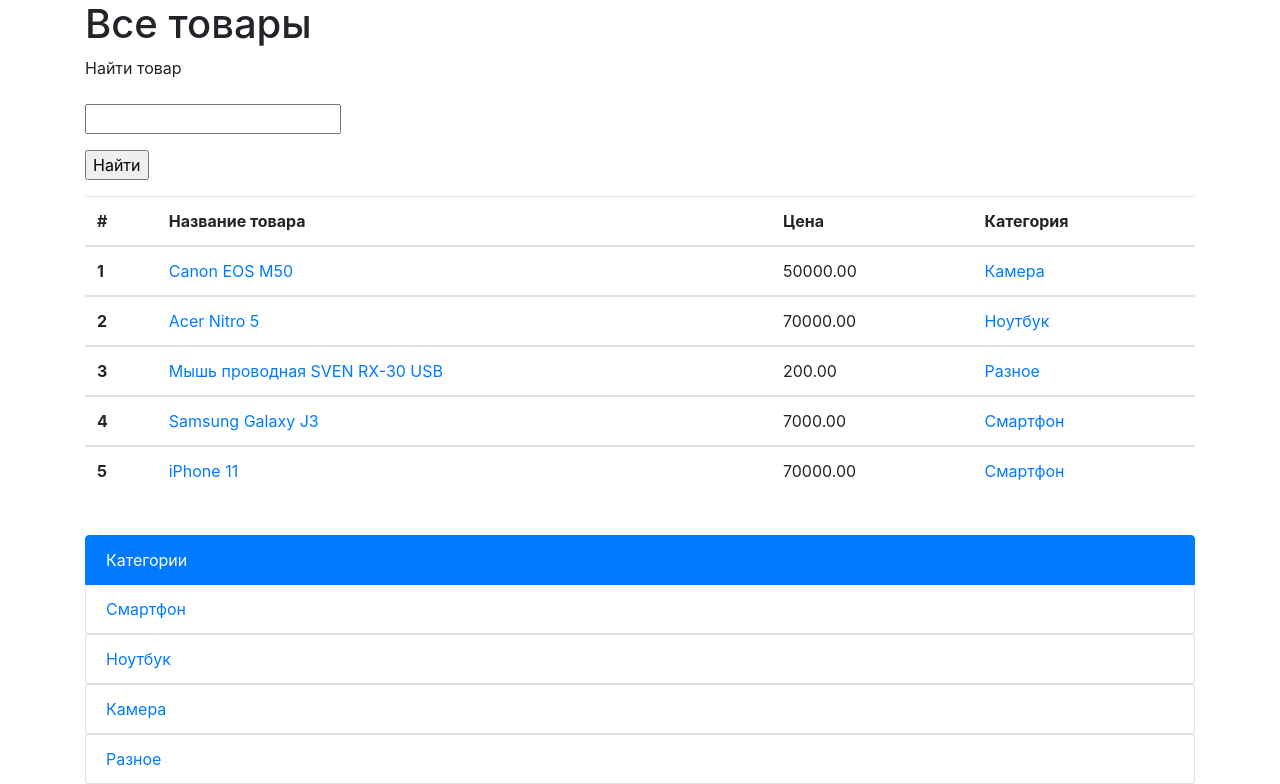
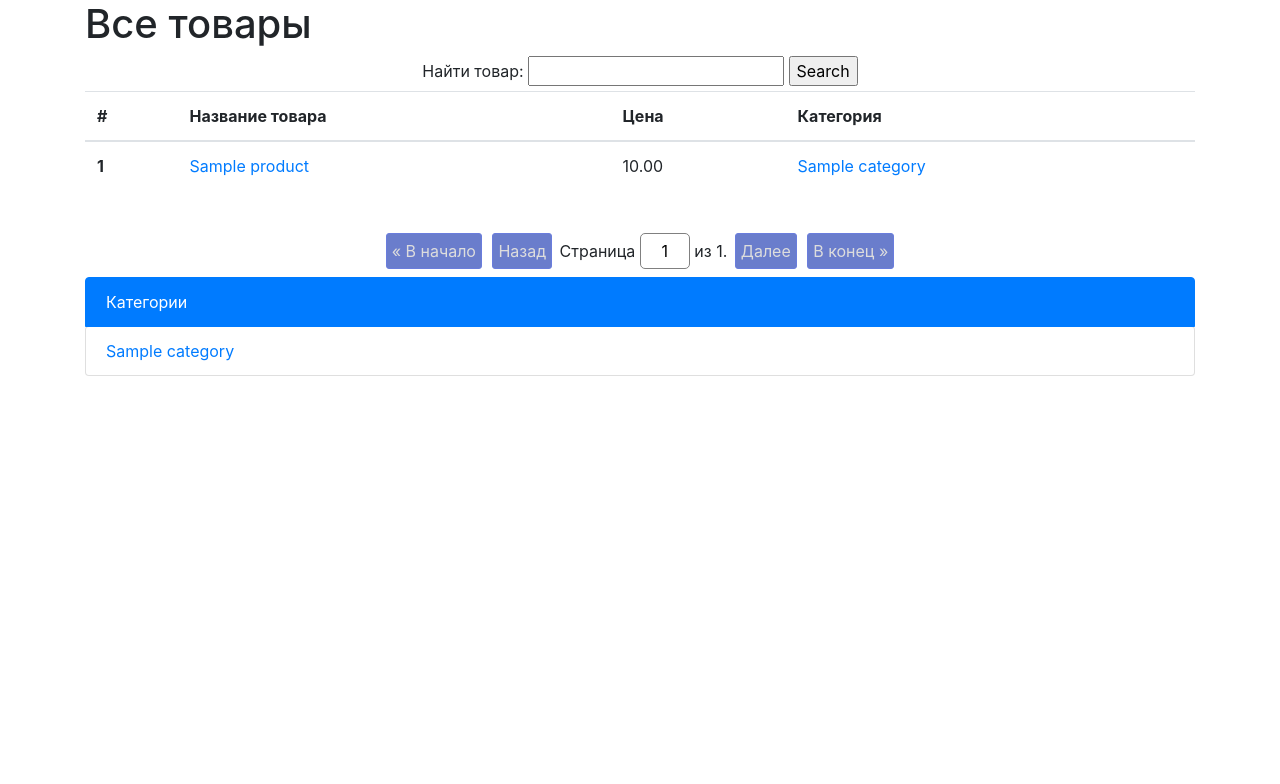
Before and after one commit to iasman312/lab_48, a Django app: page /products/ in a window 1280 px wide. Shown: the part 40-824 px from the top of the page. After the commit the page ends 416 px from the top, so only its background shows below. Run offline with Django 3.2, Linux system fonts and the light colour scheme; data comes from the database, SQL or seed files in the repository; tables that the repository leaves empty hold one stand-in row (values such as "Sample post"); parts of the project's set-up code (start-up, migrations or seed data) failed here and were passed over; some libraries are stand-ins or nearby versions.

Commit message:
Переделали старый проект

```diff
--- a/shop/webapp/admin.py
+++ b/shop/webapp/admin.py
@@ -1,5 +1,5 @@
 from django.contrib import admin
-from .models import Product
+from .models import Product, Category
 
 
 class ProductAdmin(admin.ModelAdmin):
@@ -11,3 +11,4 @@ class ProductAdmin(admin.ModelAdmin):
 
 
 admin.site.register(Product, ProductAdmin)
+admin.site.register(Category)
--- a/shop/webapp/forms.py
+++ b/shop/webapp/forms.py
@@ -1,24 +1,18 @@
 from django import forms
 from django.forms import widgets
-from webapp.models import category_choices
+from webapp.models import Product
 
 
-class ProductForm(forms.Form):
+class ProductForm(forms.ModelForm):
     """
     Форма для создания и редактирваония объектов статьи
     https://docs.djangoproject.com/en/3.1/ref/forms/
     """
-    name = forms.CharField(max_length=100, required=True, label='Название '
-                                                                'товара')
-    description = forms.CharField(max_length=1000, required=False,
-                                  widget=widgets.Textarea, label='Описание '
-                                  'товара')
-    category = forms.ChoiceField(required=True, choices=category_choices,
-                                 initial='other', label='Категория')
-    balance = forms.IntegerField(min_value=0, label='Остаток')
-    price = forms.DecimalField(max_digits=7, decimal_places=2, label='Цена')
+    class Meta:
+        model = Product
+        fields = ('name', 'description', 'category', 'balance', 'price')
 
 
 class SearchForm(forms.Form):
-    name = forms.CharField(max_length=100, required=False, label='Найти '
+    search_value = forms.CharField(max_length=100, required=False, label='Найти '
                                                                     'товар')
--- a/shop/webapp/models.py
+++ b/shop/webapp/models.py
@@ -1,8 +1,8 @@
 from django.db import models
 from django.core.validators import MinValueValidator
 
-category_choices = [('smartphone', 'Смартфон'), ('laptop', 'Ноутбук'),
-                    ('camera', 'Камера'), ('other', 'Разное')]
+# category_choices = [('smartphone', 'Смартфон'), ('laptop', 'Ноутбук'),
+#                     ('camera', 'Камера'), ('other', '')]
 
 
 class Product(models.Model):
@@ -10,8 +10,9 @@ class Product(models.Model):
                             verbose_name="Название товара")
     description = models.TextField(max_length=2000, null=True, blank=True,
                                    verbose_name="Описание товара")
-    category = models.CharField(max_length=100, choices=category_choices,
-                                default="other", verbose_name="Категория")
+    category = models.ForeignKey('webapp.Category', related_name='products',
+                                 verbose_name='Статус',
+                                 on_delete=models.PROTECT)
     balance = models.IntegerField(validators=[MinValueValidator(0)],
                                   verbose_name="Остаток")
     price = models.DecimalField(max_digits=7, decimal_places=2,
@@ -24,3 +25,16 @@ class Product(models.Model):
 
     def __str__(self):
         return f'{self.id}. {self.name}: {self.description}'
+
+
+class Category(models.Model):
+    name = models.CharField(max_length=120, null=False, blank=False,
+                            verbose_name='Название')
+
+    class Meta:
+        db_table = 'categories'
+        verbose_name = 'Категория'
+        verbose_name_plural = 'Категории'
+
+    def __str__(self):
+        return f'{self.name}'
--- a/shop/webapp/static/css/style.css
+++ b/shop/webapp/static/css/style.css
@@ -17,3 +17,38 @@ body {
     box-shadow: red 0 0 3px;
     display: inline-block;
 }
+
+.pagination {
+    text-align: center;
+}
+.pagination a, .pagination .page-disabled {
+    display: inline-block;
+    border: solid 1px #6a7ddd;
+    border-radius: 3px;
+    padding: 5px;
+    margin: 3px;
+}
+.pagination a {
+    background: #6a7ddd;
+    color: white;
+    text-decoration: none;
+}
+.pagination a:hover {
+    background: #6a7dff;
+    text-decoration: underline;
+}
+.pagination .page-disabled {
+    background: #6a7dcc;
+    color: #dddddd
+}
+.pagination .current-page {
+    display: inline-block;
+}
+.pagination .current-page input {
+    width: 50px;
+    padding: 5px 7px;
+    font-size: inherit;
+    border-radius: 5px;
+    text-align: center;
+    border: solid 1px gray;
+}
--- /dev/null
+++ b/shop/webapp/templates/partial/paginate.html
@@ -0,0 +1,25 @@
+<div class="pagination mx-auto">
+    <span class="step-links mx-auto">
+        {% if page_obj.has_previous %}
+            <a href="?{% if query %}{{ query }}&{% endif %}page=1">&laquo; В начало</a>
+            <a href="?{% if query %}{{ query }}&{% endif %}page={{ page_obj.previous_page_number }}">Назад</a>
+        {% else %}
+            <span class="page-disabled">&laquo; В начало</span>
+            <span class="page-disabled">Назад</span>
+        {% endif %}
+        <form class="current-page" method="get">
+            <label for="page">
+                {% if search_value %}<input type="hidden" name="search" value="{{ search_value }}">{% endif %}
+                Страница <input type="text" name="page" id="page" value="{{ page_obj.number }}">
+                из {{ page_obj.paginator.num_pages }}.
+            </label>
+        </form>
+        {% if page_obj.has_next %}
+            <a href="?{% if query %}{{ query }}&{% endif %}page={{ page_obj.next_page_number }}">Далее</a>
+            <a href="?{% if query %}{{ query }}&{% endif %}page={{ paginator.num_pages }}">В конец &raquo;</a>
+        {% else %}
+            <span class="page-disabled">Далее</span>
+            <span class="page-disabled">В конец &raquo;</span>
+        {% endif %}
+    </span>
+</div>
--- /dev/null
+++ b/shop/webapp/templates/partial/search_form.html
@@ -0,0 +1,9 @@
+<form class="text-center" action="" method="GET">
+    <label for="{{ search_form.search_value.id_for_label }}">{{ search_form.search_value.label }}:</label>
+    {{ search_form.search_value }}
+    <input type="submit" value="Search">
+    {% for error in search_form.search_value.errors %}
+        <p class="form-error">{{ error }}</p>
+    {% endfor %}
+
+</form>
--- a/shop/webapp/templates/product_create.html
+++ b/shop/webapp/templates/products/create.html
@@ -4,6 +4,6 @@
 
 {% block content %}
     <form action="{% url "product-add" %}" method="post">
-        {% include "product_form.html" with button_text="Создать товар" %}
+        {% include "partial/form.html" with button_text="Создать товар" %}
     </form>
 {% endblock content %}
--- a/shop/webapp/templates/index.html
+++ b/shop/webapp/templates/products/index.html
@@ -9,14 +9,10 @@
 {% block page_header %}Все товары{% endblock page_header %}
 
 {% block content %}
-    <form action="{% url "product-list" %}" method="get">
-        <p><label for="{{ form.name.id_for_label }}">{{ form.name.label }}</label></p>
-        <p>{{ form.name }}</p>
-        <p><input type="submit" value="Найти"></p>
-    </form>
-
     {% if not products %}
         <h2>НЕТ ТОВАРОВ</h2>
+    {% else %}
+        {% include "partial/search_form.html" %}
     {% endif %}
 
     <table class="table">
@@ -35,17 +31,18 @@
               <td><a href="{% url "product-view" product.id %}">{{ product.name }}</a></td>
               <td>{{ product.price }}</td>
               <td><a href="{% url "product-category" product.category %}"
-              >{{ product.get_category_display }}</a></td>
+              >{{ product.category }}</a></td>
             </tr>
           </tbody>
       {% endfor %}
     </table>
     <br>
+    {% include 'partial/paginate.html' %}
     <ul class="list-group">
       <li class="list-group-item active">Категории</li>
-        {% for choice in choices %}
-            <a href="{% url "product-category" choice.0 %}">
-                <li class="list-group-item">{{ choice.1 }}</li>
+        {% for category in categories %}
+            <a href="{% url "product-category" category %}">
+                <li class="list-group-item">{{ category }}</li>
             </a>
         {% endfor %}
     </ul>
--- a/shop/webapp/templates/product_update.html
+++ b/shop/webapp/templates/products/update.html
@@ -6,6 +6,6 @@
 
 {% block content %}
     <form action="{% url "product-update" product.id %}" method="post">
-        {% include "product_form.html" with button_text="Редактировать продукт" %}
+        {% include "partial/form.html" with button_text="Редактировать продукт" %}
     </form>
 {% endblock content %}
--- a/shop/webapp/templates/product_view.html
+++ b/shop/webapp/templates/products/view.html
@@ -13,7 +13,7 @@
     <div class="card" style="width: 700px">
       <div class="card-body">
         <h5 class="card-title">{{ product.name }}</h5>
-        <h6 class="card-subtitle mb-2 text-muted">{{ product.price }}</h6>
+        <h6 class="card-subtitle mb-2 text-muted">${{ product.price }}</h6>
         <p class="card-text">{{ product.description }}</p>
         <p class="card-text">{{ product.balance }}</p>
         <a href="{% url "product-category" product.category %}"
--- a/shop/webapp/urls.py
+++ b/shop/webapp/urls.py
@@ -1,19 +1,15 @@
 from django.urls import path
-from webapp.views import (
-    index_view,
-    product_view,
-    product_create_view,
-    product_update_view,
-    product_delete_view,
-    product_category_view,
-)
+from webapp.views import IndexView, ProductView, CreateProductView, \
+    ProductUpdateView, ProductDeleteView, ProductByCategory
 
 urlpatterns = [
-    path('', index_view, name='product-list'),
-    path('add/', product_create_view, name='product-add'),
-    path('<int:pk>/', product_view, name='product-view'),
-    path('<int:pk>/update', product_update_view, name='product-update'),
-    path('<int:pk>/delete', product_delete_view, name='product-delete'),
-    path('<str:selected_category>/', product_category_view,
+    path('', IndexView.as_view(), name='product-list'),
+    path('add/', CreateProductView.as_view(), name='product-add'),
+    path('<int:pk>/', ProductView.as_view(), name='product-view'),
+    path('<int:pk>/update/', ProductUpdateView.as_view(),
+         name='product-update'),
+    path('<int:pk>/delete/', ProductDeleteView.as_view(),
+         name='product-delete'),
+    path('<str:selected_category>/', ProductByCategory.as_view(),
          name='product-category'),
 ]
--- a/shop/webapp/views.py
+++ /dev/null
@@ -1,108 +0,0 @@
-from django.shortcuts import render, get_object_or_404, redirect
-
-from webapp.models import Product, category_choices
-from .forms import ProductForm, SearchForm
-
-
-def index_view(request):
-    form = SearchForm()
-    name = None
-    if request.GET.get('name'):
-        products = Product.objects.all().order_by('category', 'name').exclude(
-            balance=0).filter(name__startswith=request.GET.get('name'))
-        return render(request, 'index.html', context={'products': products,
-                                                      'choices': category_choices,
-                                                      'form': form})
-    products = Product.objects.all().order_by('category', 'name').exclude(
-        balance=0)
-    return render(request, 'index.html', context={'products': products,
-                                                  'choices': category_choices,
-                                                  'form': form,
-                                                  'name': name})
-
-
-def product_view(request, pk):
-    product = get_object_or_404(Product, id=pk)
-    return render(request, 'product_view.html', context={'product': product})
-
-
-def product_create_view(request):
-    if request.method == "GET":
-        form = ProductForm()
-        return render(request, 'product_create.html', context={'form': form})
-    elif request.method == "POST":
-        form = ProductForm(data=request.POST)
-        if form.is_valid():
-            article = Product.objects.create(
-                name=form.cleaned_data.get('name'),
-                description=form.cleaned_data.get('description'),
-                category=form.cleaned_data.get('category'),
-                balance=form.cleaned_data.get('balance'),
-                price=form.cleaned_data.get('price')
-            )
-            return redirect('product-view', pk=article.id)
-        return render(request, 'product_create.html', context={'form': form})
-
-
-def product_update_view(request, pk):
-    product = get_object_or_404(Product, id=pk)
-
-    if request.method == 'GET':
-        form = ProductForm(initial={
-            'name': product.name,
-            'description': product.description,
-            'category': product.category,
-            'balance': product.balance,
-            'price': product.price
-        })
-        return render(request, 'product_update.html', context={'form': form,
-                                                               'product':
-                                                                   product})
-
-    elif request.method == 'POST':
-        form = ProductForm(
-            data=request.POST)
-        if form.is_valid():
-            product.name = form.cleaned_data.get('name')
-            product.description = form.cleaned_data.get('description')
-            product.category = form.cleaned_data.get('category')
-            product.balance = form.cleaned_data.get('balance')
-            product.price = form.cleaned_data.get('price')
-            product.save()
-            return redirect('product-view',
-                            pk=product.id)
-
-        return render(request, 'product_create.html',
-                      context={'form': form, 'product': product})
-
-
-def product_delete_view(request, pk):
-    product = get_object_or_404(Product, id=pk)  # получаем статью
-
-    if request.method == 'GET':
-        return render(request, 'product_delete.html', context={'product':
-                                                               product})
-    elif request.method == 'POST':
-        product.delete()
-        return redirect('product-list')
-
-
-def product_category_view(request, selected_category):
-    form = SearchForm()
-    products_by_category = Product.objects.all().order_by('name').filter(
-        category=selected_category)
-    product_filter = Product.objects.all().filter(category=selected_category)
-    product = product_filter[0]
-    if request.GET.get('name'):
-        products_by_category = products_by_category.order_by('name').exclude(
-            balance=0).filter(name__startswith=request.GET.get('name'))
-        return render(request, 'products_by_category.html',
-                      context={'products_by_category': products_by_category,
-                               'selected_category': selected_category,
-                               'product': product,
-                               'form': form})
-    return render(request, 'products_by_category.html',
-                  context={'products_by_category': products_by_category,
-                           'selected_category': selected_category,
-                           'product': product,
-                           'form': form})
--- /dev/null
+++ b/shop/webapp/views/__init__.py
@@ -0,0 +1,2 @@
+from webapp.views.products import IndexView, ProductView, CreateProductView, \
+    ProductUpdateView, ProductDeleteView, ProductByCategory
--- /dev/null
+++ b/shop/webapp/views/products.py
@@ -0,0 +1,126 @@
+from django.views.generic import (
+    ListView,
+    CreateView,
+    DetailView,
+    UpdateView,
+    DeleteView
+)
+from django.urls import reverse, reverse_lazy
+from django.db.models import Q
+from django.utils.http import urlencode
+
+from webapp.models import Product, Category
+from webapp.forms import ProductForm, SearchForm
+
+
+class IndexView(ListView):
+    template_name = 'products/index.html'
+    model = Product
+    context_object_name = 'products'
+    ordering = ('category', 'name')
+    paginate_by = 5
+    paginate_orphans = 2
+
+    def get(self, request, **kwargs):
+        self.form = SearchForm(request.GET)
+        self.search_data = self.get_search_data()
+        return super(IndexView, self).get(request, **kwargs)
+
+    def get_queryset(self):
+        queryset = super().get_queryset()
+
+        if self.search_data:
+            queryset = queryset.filter(
+                Q(name__icontains=self.search_data) |
+                Q(description__icontains=self.search_data)
+            )
+        return queryset.exclude(balance=0)
+
+    def get_search_data(self):
+        if self.form.is_valid():
+            return self.form.cleaned_data['search_value']
+        return None
+
+    def get_context_data(self, **kwargs):
+        context = super().get_context_data(**kwargs)
+        context['search_form'] = self.form
+        context['categories'] = Category.objects.all()
+
+        if self.search_data:
+            context['query'] = urlencode({'search_value': self.search_data})
+
+        return context
+
+
+class ProductByCategory(ListView):
+    template_name = 'products/by_category.html'
+    model = Product
+    context_object_name = 'products_by_category'
+    ordering = ('name')
+    paginate_by = 5
+    paginate_orphans = 2
+
+    def get(self, request, **kwargs):
+        self.form = SearchForm(request.GET)
+        self.search_data = self.get_search_data()
+        return super(ProductByCategory, self).get(request, **kwargs)
+
+    def get_queryset(self):
+        queryset = super().get_queryset()
+
+        if self.search_data:
+            queryset = queryset.filter(
+                Q(name__icontains=self.search_data) |
+                Q(description__icontains=self.search_data)
+            )
+        return queryset.exclude(balance=0).filter(category=self.kwargs.get('selected_category'))
+
+    def get_search_data(self):
+        if self.form.is_valid():
+            return self.form.cleaned_data['search_value']
+        return None
+
+    def get_context_data(self, **kwargs):
+        context = super().get_context_data(**kwargs)
+        context['form'] = self.form
+
+        if self.search_data:
+            context['query'] = urlencode({'search_value': self.search_data})
+
+        return context
+
+
+class ProductView(DetailView):
+    model = Product
+    template_name = 'products/view.html'
+
+
+class CreateProductView(CreateView):
+    template_name = 'products/create.html'
+    form_class = ProductForm
+    model = Product
+    success_url = reverse_lazy('product-list')
+
+    def form_valid(self, form):
+        product = Product()
+        for key, value in form.cleaned_data.items():
+            setattr(product, key, value)
+        product.save()
+        return super().form_valid(form)
+
+
+class ProductUpdateView(UpdateView):
+    form_class = ProductForm
+    model = Product
+    template_name = 'products/update.html'
+    context_object_name = 'product'
+
+    def get_success_url(self):
+        return reverse('product-view', kwargs={'pk': self.kwargs.get('pk')})
+
+
+class ProductDeleteView(DeleteView):
+    model = Product
+    template_name = 'products/delete.html'
+    context_object_name = 'product'
+    success_url = reverse_lazy('product-list')
```
Also changed, not shown: shop/webapp/templates/products/by_category.html (renamed from shop/webapp/templates/products_by_category.html, +4 -3 lines), shop/webapp/migrations/0002_auto_20210402_0840.py (added), shop/webapp/templates/partial/form.html (renamed from shop/webapp/templates/product_form.html), shop/webapp/templates/products/delete.html (renamed from shop/webapp/templates/product_delete.html).
